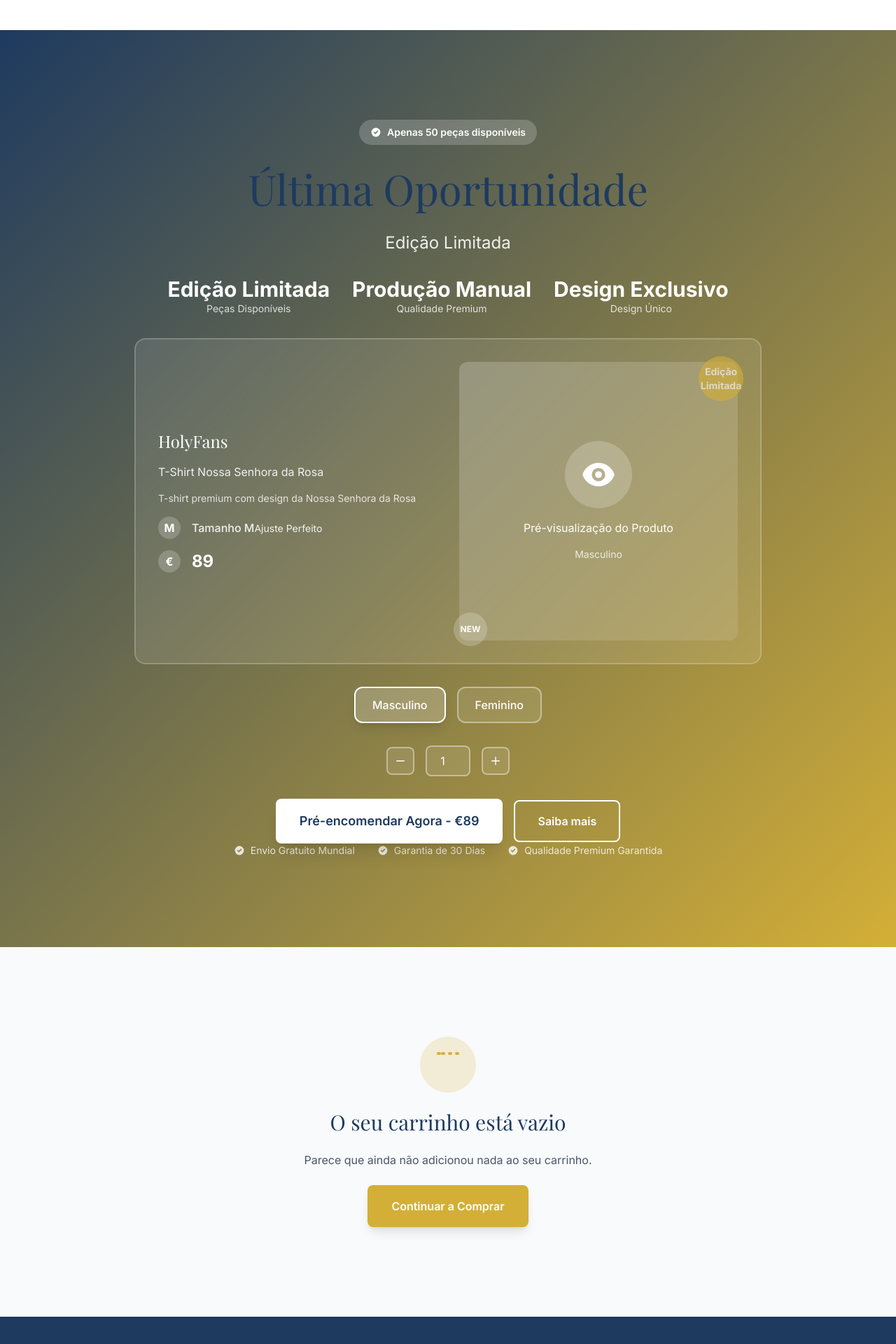
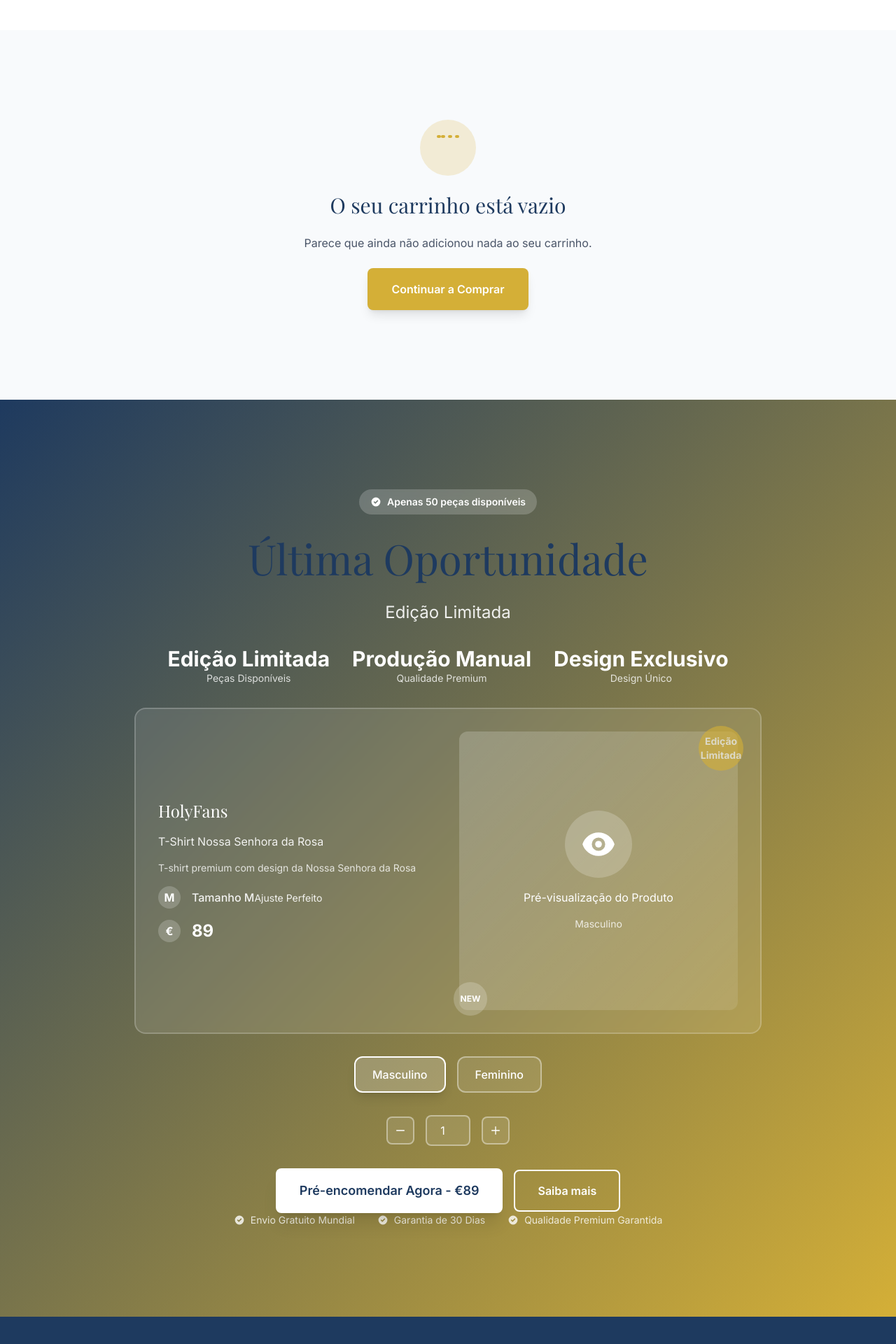
Before and after one commit to mtadeunet/HolyFans, a Next.js app: page /1 in a window 1280 px wide. Shown: the part 9998-11918 px from the top of the page at 70% size. Built offline with nearby package versions, Linux system fonts and the light colour scheme.

Commit message:
Refines home page structure and dependencies

```diff
--- a/app/[locale]/page.tsx
+++ b/app/[locale]/page.tsx
@@ -1,7 +1,6 @@
 'use client';
 
 import {useTranslations} from 'next-intl';
-import {useCart} from '@/context/cart-context';
 import Hero from '@/components/sections/hero';
 import ProductGallery from '@/components/sections/product-gallery';
 import Craftsmanship from '@/components/sections/craftsmanship';
@@ -34,15 +33,15 @@
       <section id="faq">
         <FAQ />
       </section>
-      <section id="social">
+      <section id="social-proof">
         <SocialProof />
+      </section>
+      <section id="purchase">
+        <Purchase />
       </section>
       <section id="final-cta">
         <FinalCTA />
       </section>
-      <section id="purchase">
-        <Purchase />
-      </section>
     </main>
   );
 }
```
